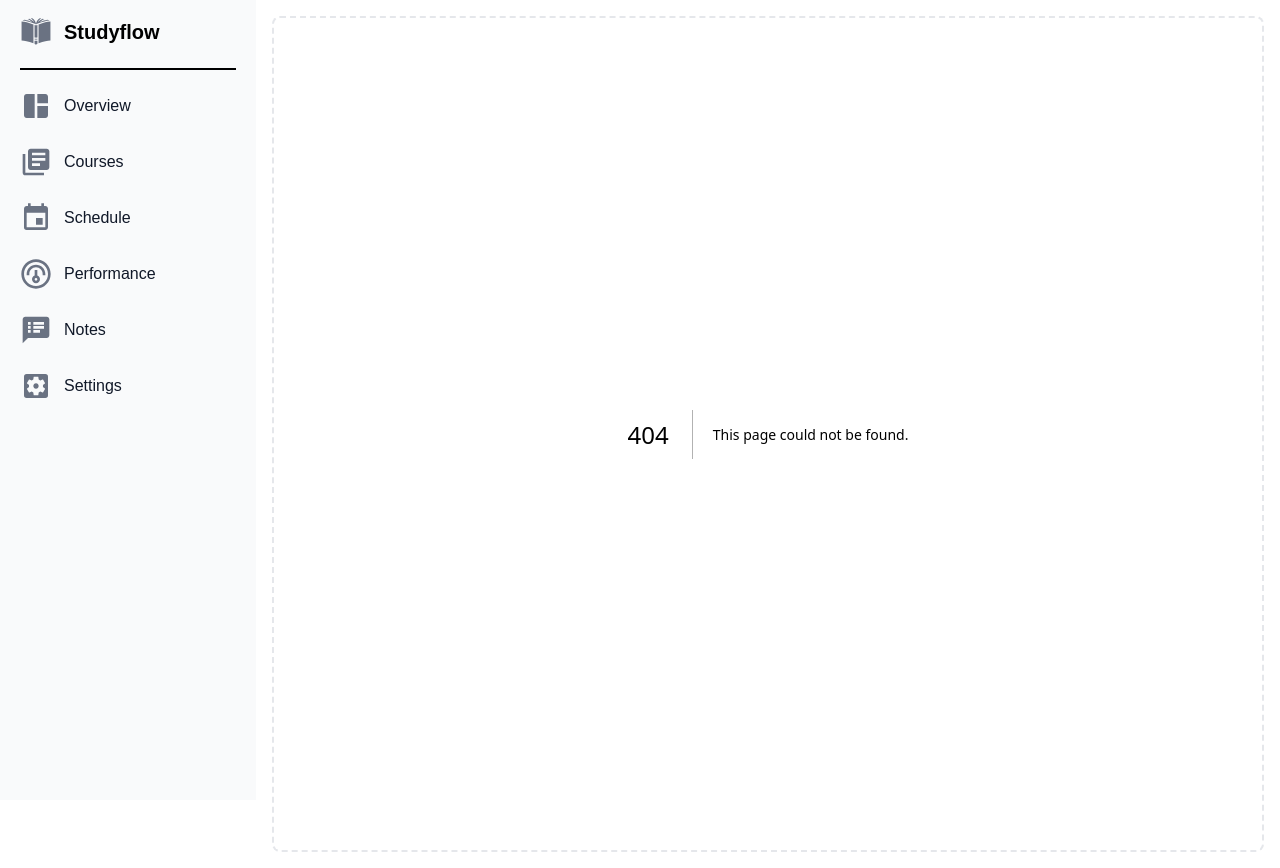
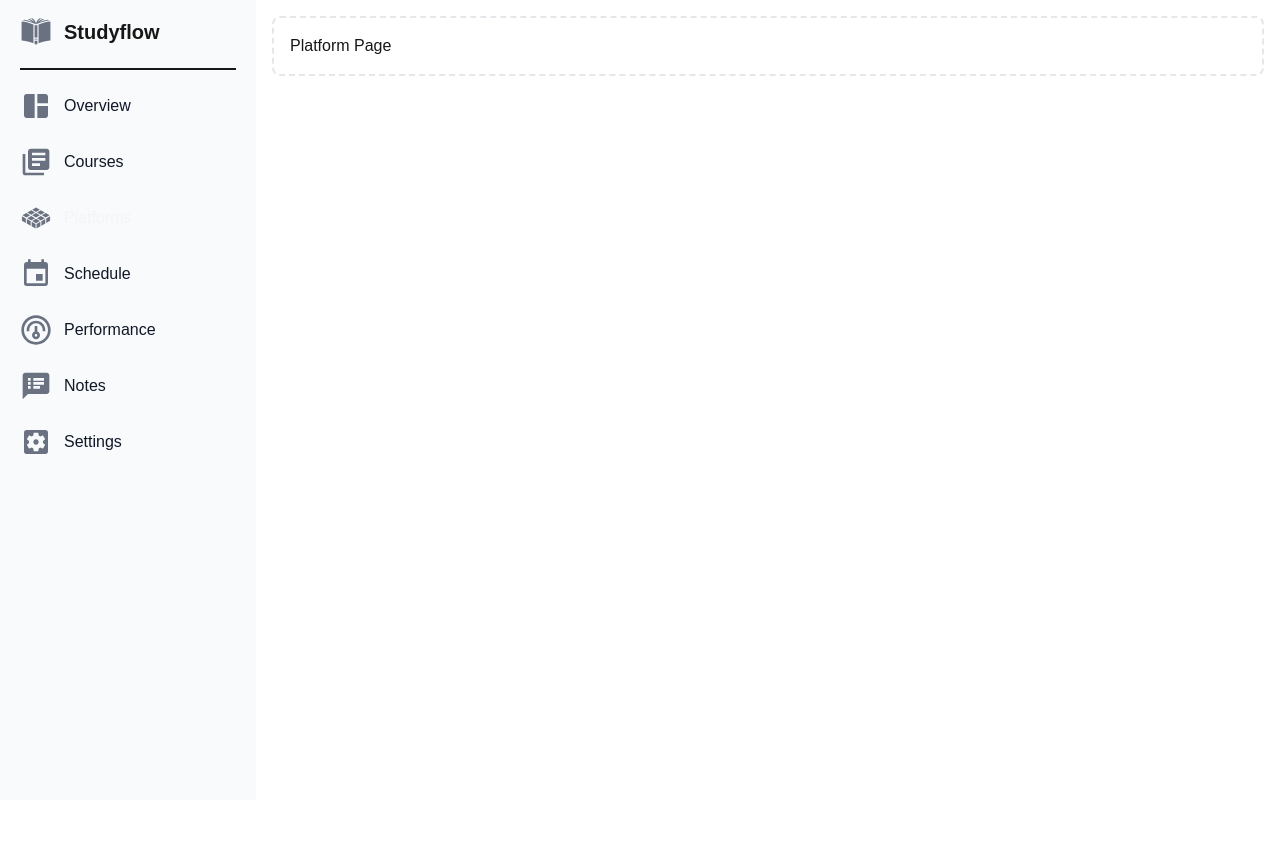
Before and after one commit to erfanbr/pp_learning-progress-tracker, a Next.js app: page /platforms in a window 1280 px wide. Before the commit this address had no page. After the commit the page ends 800 px from the top, so only its background shows below. Built offline with nearby package versions, Linux system fonts and the light colour scheme.

Commit message:
[Pages - Platform Page]

```diff
--- a/app/NavBar.tsx
+++ b/app/NavBar.tsx
@@ -1,7 +1,7 @@
 'use client';
 import React from "react";
 import Link from "next/link";
-import {GiBookCover} from "react-icons/gi";
+import {GiBookCover, GiPlatform } from "react-icons/gi";
 import {MdLibraryBooks, MdSpaceDashboard, MdEvent, MdSpeakerNotes, MdSettingsApplications} from "react-icons/md";
 import {CgPerformance} from "react-icons/cg";
 import {usePathname} from "next/navigation";
@@ -18,6 +18,7 @@ export default function NavBar() {
     const links = [
         {label: "Overview", href: "/", icon: MdSpaceDashboard},
         {label: "Courses", href: "/courses", icon: MdLibraryBooks},
+        {label: "Platforms", href: "/platforms", icon: GiPlatform},
         {label: "Schedule", href: "/schedule", icon: MdEvent},
         {label: "Performance", href: "/performance", icon: CgPerformance},
         {label: "Notes", href: "/notes", icon: MdSpeakerNotes},
--- /dev/null
+++ b/app/platforms/page.tsx
@@ -0,0 +1,9 @@
+import React from "react";
+
+export default function PlatformPage() {
+    return (
+        <>
+            <h1>Platform Page</h1>
+        </>
+    );
+}
```
